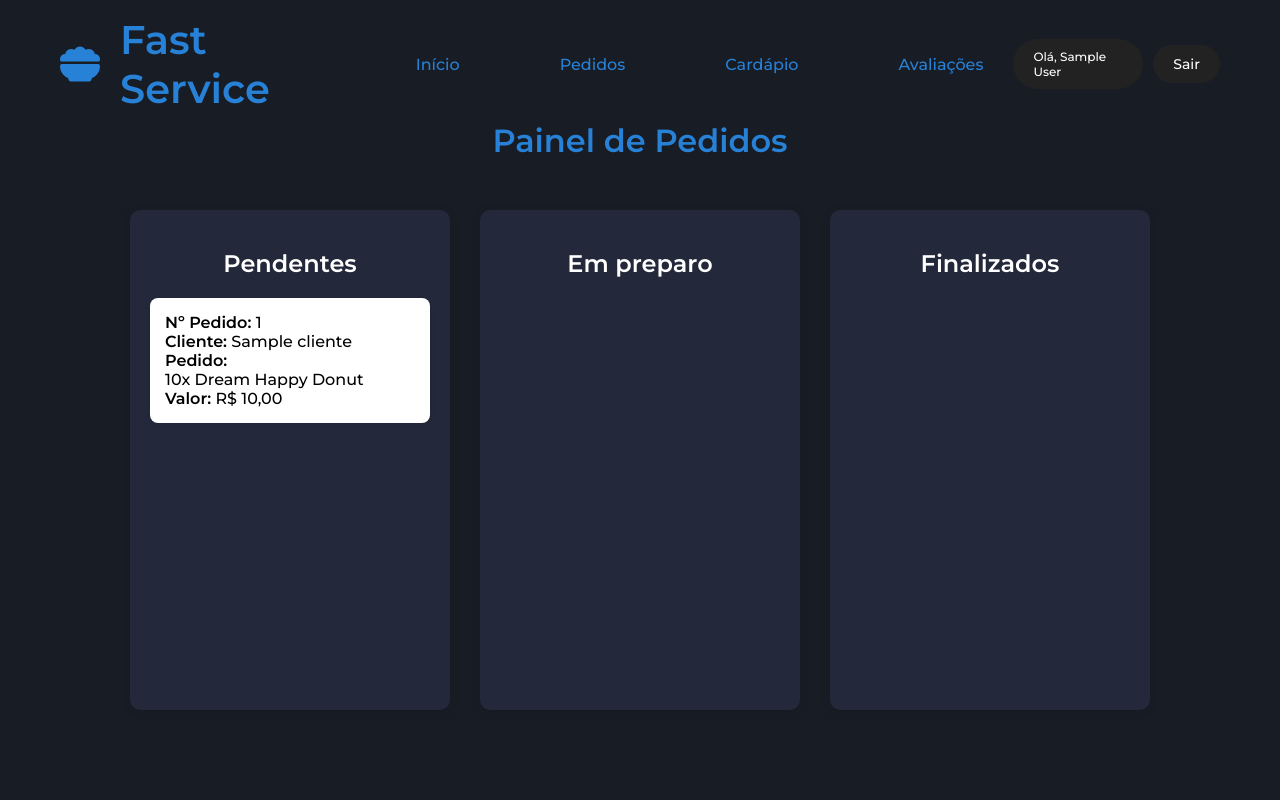
After one commit to hendersondias/Sistema-de-Autoatendimento-para-Restaurantes, a PHP site: page /Pedidos.php in a window 1280 px wide. The commit adds this page. Run offline with PHP 8.4, Linux system fonts and the light colour scheme; the visitor is signed in with stand-in values (Sample User, id 1); data comes from the database, SQL or seed files in the repository; tables that the repository leaves empty hold one stand-in row (values such as "Sample post").

Commit message:
painel de pedidos do funcinario funcional

```diff
--- a/Cliente/home.css
+++ b/Cliente/home.css
@@ -42,11 +42,11 @@ section .blur_clr:nth-child(2) {
 }
 
 header {
-    padding: 30px 0;
     position: absolute;
     top: 0;
     left: 0;
     width: 100%;
+    padding: 30px 30px 30px 30px;
     display: flex;
     justify-content: space-between;
     align-items: center;
@@ -58,6 +58,7 @@ header .logo {
     color: #2781d6;
     text-transform: uppercase;
     text-decoration: none;
+    margin-left: 100px;
 }
 
 header .name {
--- a/Funcionario/Login.css
+++ b/Funcionario/Login.css
@@ -12,6 +12,7 @@ body {
     align-items: center;
     flex-direction: column;
     height: 100vh;
+    overflow: hidden;
 }
 
 .nav-bar {
@@ -279,12 +280,28 @@ input {
 }
 
 .erro-mensagem {
-    background-color: #ffebee;
-    color: #c62828;
-    padding: 10px;
+    position: fixed;
+    top: 180px;
+    left: 50%;
+    transform: translateX(-50%);
+    z-index: 1000;
+    padding: 15px 10px;
     border-radius: 5px;
-    margin-bottom: 1rem;
     text-align: center;
+    min-width: 300px;
+    box-shadow: 0 2px 10px rgba(0,0,0,0.2);
+    font-size: 1.2em;
+    font-weight: 600;
+}
+
+.erro-mensagem.sucesso {
+    background: #2ecc71;
+    color: #fff;
+}
+
+.erro-mensagem.erro {
+    background: #e74c3c;
+    color: #fff;
 }
 
 @media (max-width: 768px) {
--- /dev/null
+++ b/Funcionario/listar_pedidos.php
@@ -0,0 +1,35 @@
+<?php
+header('Content-Type: application/json');
+require_once '../Cliente/conexao.php';
+
+$sql = "SELECT p.id, p.status, c.nome AS cliente_nome
+        FROM pedidos p
+        JOIN clientes c ON p.cliente_id = c.id
+        ORDER BY p.data DESC, p.id DESC";
+$stmt = $pdo->query($sql);
+$pedidos = $stmt->fetchAll();
+
+$pedidos_completos = [];
+foreach ($pedidos as $pedido) {
+    $sqlItens = "SELECT ip.quantidade, pr.nome AS produto_nome, ip.preco_unitario
+                 FROM itens_pedido ip
+                 JOIN produtos pr ON ip.produto_id = pr.id
+                 WHERE ip.pedido_id = ?";
+    $stmtItens = $pdo->prepare($sqlItens);
+    $stmtItens->execute([$pedido['id']]);
+    $itens = $stmtItens->fetchAll();
+    $descricao = [];
+    $valor_total = 0;
+    foreach ($itens as $item) {
+        $descricao[] = $item['quantidade'] . 'x ' . $item['produto_nome'];
+        $valor_total += $item['quantidade'] * $item['preco_unitario'];
+    }
+    $pedidos_completos[] = [
+        'id' => $pedido['id'],
+        'cliente' => $pedido['cliente_nome'],
+        'descricao' => implode(', ', $descricao),
+        'valor' => number_format($valor_total, 2, ',', '.'),
+        'status' => $pedido['status']
+    ];
+}
+echo json_encode(['success' => true, 'pedidos' => $pedidos_completos]);
--- a/Funcionario/painel.css
+++ b/Funcionario/painel.css
@@ -54,3 +54,46 @@
     background: #1a4a99;
     transform: translateY(-2px) scale(1.04);
 }
+
+.nav-bar {
+    display: flex;
+    align-items: center;
+    justify-content: space-between;
+    width: 100%;
+    padding: 15px 60px;
+    background: transparent;
+}
+
+.nav-left {
+    display: flex;
+    align-items: center;
+}
+
+.nav-bar .logo {
+    margin-right: 20px;
+}
+
+.nav-bar .name {
+    margin-right: 40px;
+}
+
+.nav {
+    display: flex;
+    flex: 1;
+    justify-content: center;
+    gap: 40px;
+    list-style: none;
+    margin: 0;
+    padding: 0;
+}
+
+.nav-right {
+    display: flex;
+    align-items: center;
+    gap: 10px;
+    margin-left: auto;
+}
+
+.nav-bar .btn {
+    margin-left: 0;
+}
--- a/Funcionario/painel.php
+++ b/Funcionario/painel.php
@@ -23,7 +23,8 @@ $nome = $_SESSION['funcionario_nome'] ?? 'Funcionário';
             <a href="#" class="logo"><i class="fa-solid fa-bowl-food"></i></a>
             <h1 class="name">Fast Service</h1>
             <ul class="nav">
-                <li><a href="./Pedidos.html">Pedidos</a></li>
+                <li><a href="./painel.php">Início</a></li>
+                <li><a href="./Pedidos.php">Pedidos</a></li>
                 <li><a href="./Cardapio.html">Cardápio</a></li>
                 <li><a href="./avaliacoes.html">Avaliações</a></li>
                 <li><a href="./SobreNos.html">Sobre Nós</a></li>
@@ -35,7 +36,7 @@ $nome = $_SESSION['funcionario_nome'] ?? 'Funcionário';
         <h2>Bem-vindo, <?php echo htmlspecialchars($nome); ?>!</h2>
         <p>Este é o painel do funcionário. Aqui você poderá acessar funcionalidades internas do sistema.</p>
         <div class="painel-btns">
-            <a href="Pedidos.html" class="painel-btn">Pedidos</a>
+            <a href="Pedidos.php" class="painel-btn">Pedidos</a>
             <a href="Cardapio.html" class="painel-btn">Cardápio</a>
             <a href="avaliacoes.html" class="painel-btn">Avaliações</a>
         </div>
--- /dev/null
+++ b/Funcionario/pedidos.css
@@ -0,0 +1,64 @@
+body {
+    background: #181c25;
+    font-family: 'Montserrat',
+    sans-serif; margin: 0;
+}
+
+.container-pedidos {
+    display: flex;
+    justify-content: center;
+    gap: 30px;
+    margin-top: 50px;
+}
+
+.coluna-pedidos {
+    background: #23283a;
+    border-radius: 10px;
+    padding: 20px;
+    width: 320px;
+    min-height: 500px;
+    box-shadow: 0 2px 10px rgba(0,0,0,0.1);
+    max-height: 600px;
+    overflow-y: auto;
+    /* Scrollbar customizada */
+    scrollbar-width: thin;
+    scrollbar-color: #2781d6 #23283a;
+}
+
+.coluna-pedidos h2 {
+    color: #fff;
+    text-align: center;
+    margin-bottom: 20px;
+}
+
+.card-pedido {
+    background: #fff;
+    border-radius: 8px;
+     padding: 15px;
+     margin-bottom: 15px;
+     box-shadow: 0 1px 4px rgba(0,0,0,0.08);
+     cursor: grab;
+     transition: box-shadow 0.2s;
+}
+
+.card-pedido.dragging {
+    opacity: 0.5;
+}
+
+.coluna-pedidos.over {
+    background: #2a3147;
+}
+
+.coluna-pedidos::-webkit-scrollbar {
+    width: 10px;
+}
+
+.coluna-pedidos::-webkit-scrollbar-thumb {
+    background: #2781d6;
+    border-radius: 8px;
+}
+
+.coluna-pedidos::-webkit-scrollbar-track {
+    background: #23283a;
+    border-radius: 8px;
+}
--- /dev/null
+++ b/Funcionario/pedidos.php
@@ -0,0 +1,105 @@
+<?php
+session_start();
+if (!isset($_SESSION['funcionario_id'])) {
+    header('Location: login.php');
+    exit;
+}
+$nome = $_SESSION['funcionario_nome'] ?? 'Funcionário';
+
+require_once '../Cliente/conexao.php';
+
+// Buscar todos os pedidos com nome do cliente
+echo "<!-- debug: conectou ao banco -->";
+$sql = "SELECT p.id, p.numero_pedido, p.status, c.nome AS cliente_nome
+        FROM pedidos p
+        JOIN clientes c ON p.cliente_id = c.id
+        ORDER BY p.data DESC, p.id DESC";
+$stmt = $pdo->query($sql);
+$pedidos = $stmt->fetchAll();
+
+// Buscar itens de cada pedido
+$pedidos_completos = [];
+foreach ($pedidos as $pedido) {
+    $sqlItens = "SELECT ip.quantidade, pr.nome AS produto_nome, ip.preco_unitario
+                 FROM itens_pedido ip
+                 JOIN produtos pr ON ip.produto_id = pr.id
+                 WHERE ip.pedido_id = ?";
+    $stmtItens = $pdo->prepare($sqlItens);
+    $stmtItens->execute([$pedido['id']]);
+    $itens = $stmtItens->fetchAll();
+    $descricao = [];
+    $valor_total = 0;
+    foreach ($itens as $item) {
+        $descricao[] = $item['quantidade'] . 'x ' . $item['produto_nome'];
+        $valor_total += $item['quantidade'] * $item['preco_unitario'];
+    }
+    $pedidos_completos[] = [
+        'id' => $pedido['id'],
+        'numero_pedido' => $pedido['numero_pedido'],
+        'cliente' => $pedido['cliente_nome'],
+        'descricao' => implode(', ', $descricao),
+        'valor' => number_format($valor_total, 2, ',', '.'),
+        'status' => $pedido['status']
+    ];
+}
+
+function renderPedidos($pedidos, $status) {
+    foreach ($pedidos as $pedido) {
+        if ($pedido['status'] === $status) {
+            echo '<div class="card-pedido" draggable="true" data-id="' . $pedido['id'] . '">';
+            echo '<strong>Nº Pedido:</strong> ' . htmlspecialchars($pedido['numero_pedido']) . '<br>';
+            echo '<strong>Cliente:</strong> ' . htmlspecialchars($pedido['cliente']) . '<br>';
+            echo '<strong>Pedido:</strong> ' . htmlspecialchars($pedido['descricao']) . '<br>';
+            echo '<strong>Valor:</strong> R$ ' . htmlspecialchars($pedido['valor']);
+            echo '</div>';
+        }
+    }
+}
+?>
+<!DOCTYPE html>
+<html lang="pt-br">
+<head>
+    <meta charset="UTF-8">
+    <title>Pedidos - Fast Service</title>
+    <link rel="stylesheet" href="https://cdnjs.cloudflare.com/ajax/libs/font-awesome/6.2.0/css/all.min.css" crossorigin="anonymous" referrerpolicy="no-referrer" />
+    <link rel="stylesheet" href="Login.css?v2">
+    <link rel="stylesheet" href="painel.css?v2">
+    <link rel="stylesheet" href="pedidos.css?v2">
+</head>
+<body>
+    <header>
+        <nav class="nav-bar">
+            <div class="nav-left" style="display: flex; align-items: center;">
+                <a href="#" class="logo"><i class="fa-solid fa-bowl-food"></i></a>
+                <h1 class="name">Fast Service</h1>
+            </div>
+            <ul class="nav">
+                <li><a href="./painel.php">Início</a></li>
+                <li><a href="./pedidos.php">Pedidos</a></li>
+                <li><a href="./Cardapio.html">Cardápio</a></li>
+                <li><a href="./avaliacoes.html">Avaliações</a></li>
+            </ul>
+            <div class="nav-right" style="display: flex; gap: 10px; align-items: center;">
+                <span class="btn" style="background:#222; color:#fff; cursor:default;">Olá, <?php echo htmlspecialchars($nome); ?></span>
+                <a href="logout.php" class="btn" style="background:#222; color:#fff;">Sair</a>
+            </div>
+        </nav>
+    </header>
+    <h1 style="color:#2781d6; text-align:center; margin-top:30px;">Painel de Pedidos</h1>
+    <div class="container-pedidos">
+        <div class="coluna-pedidos" id="pendente" ondragover="allowDrop(event)" ondrop="drop(event, 'pendente')">
+            <h2>Pendentes</h2>
+            <?php renderPedidos($pedidos_completos, 'pendente'); ?>
+        </div>
+        <div class="coluna-pedidos" id="em_preparo" ondragover="allowDrop(event)" ondrop="drop(event, 'em_preparo')">
+            <h2>Em preparo</h2>
+            <?php renderPedidos($pedidos_completos, 'em_preparo'); ?>
+        </div>
+        <div class="coluna-pedidos" id="finalizado" ondragover="allowDrop(event)" ondrop="drop(event, 'finalizado')">
+            <h2>Finalizados</h2>
+            <?php renderPedidos($pedidos_completos, 'finalizado'); ?>
+        </div>
+    </div>
+    <script src="pedidos.js"></script>
+</body>
+</html>
```
Also changed, not shown: Cliente/home.html (+3 -5 lines), Funcionario/app.js (+10 -2 lines), Funcionario/atualizar_status.php (added, +25 -0 lines), Funcionario/login.php (+26 -9 lines), Funcionario/pedidos.js (added, +112 -0 lines).
